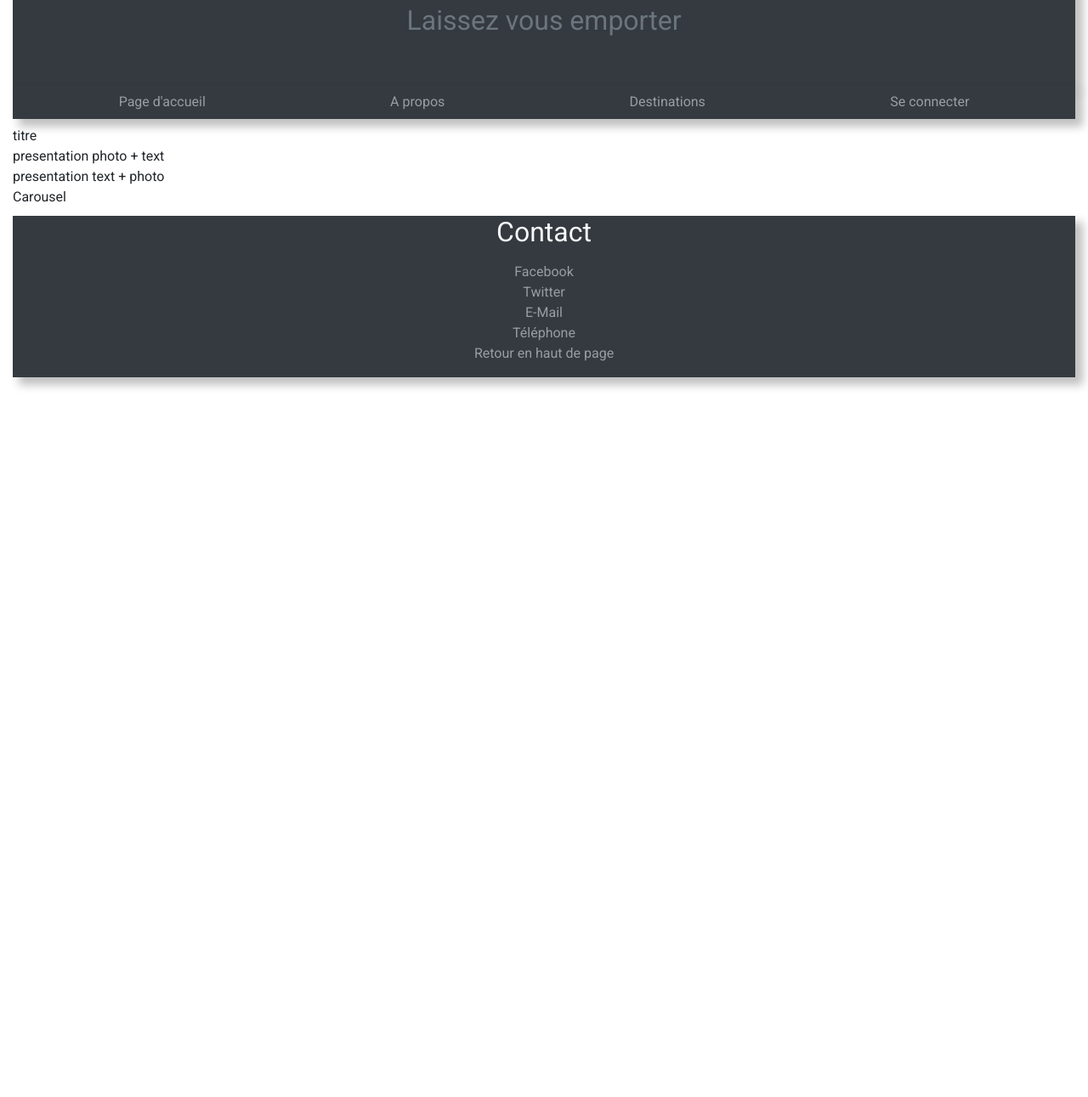
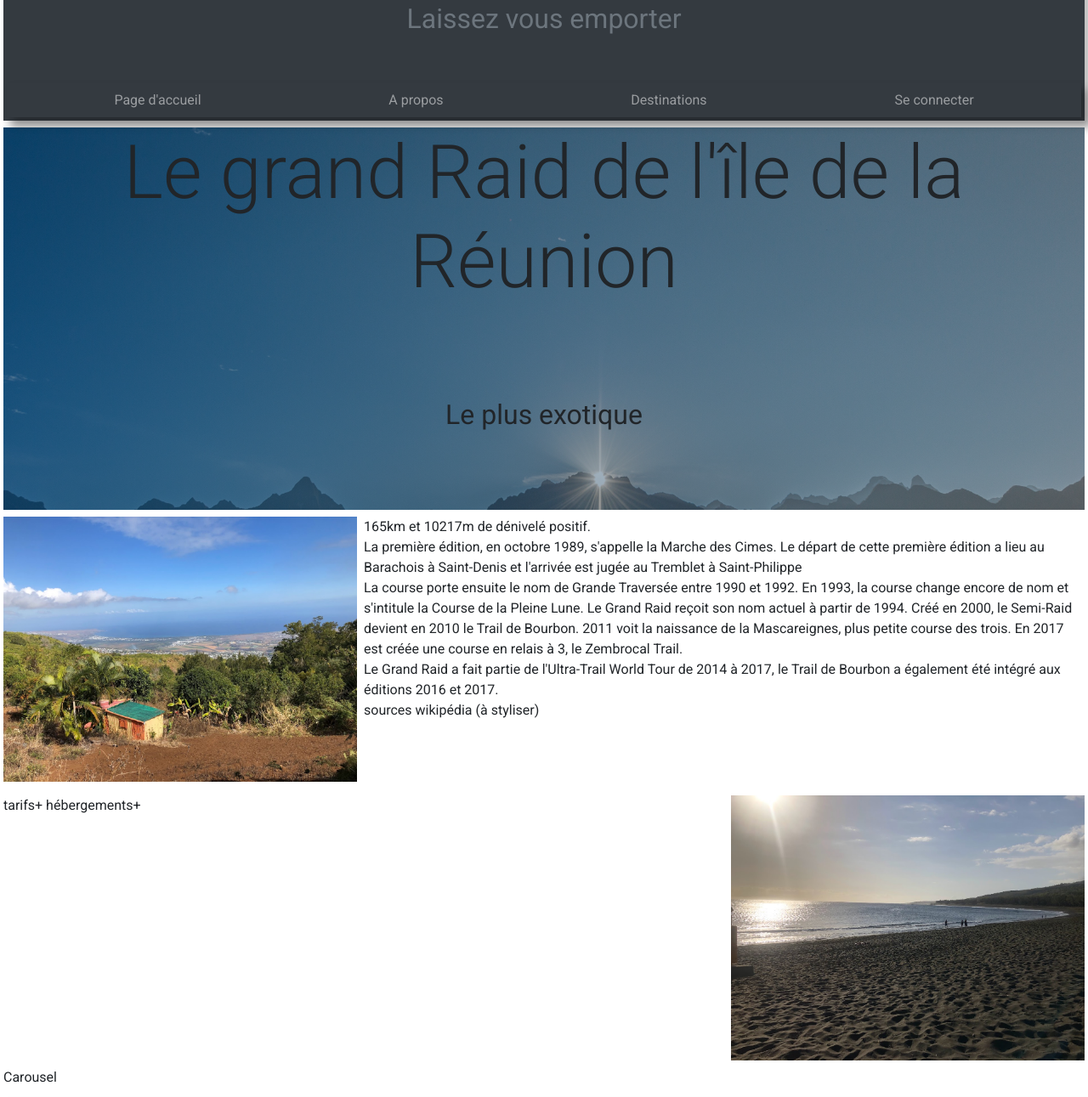
Before and after one commit to Jtaraconat/eval-studi-HTML-CSS, a plain HTML site: page reunion.html in a window 1280 px wide. Shown: the part 243-1534 px from the top of the page at 85% size. Before the commit the page ends 800 px from the top, so only its background shows below. Drawn offline with nearby package versions, Linux system fonts and the light colour scheme.

Commit message:
main layoiut
layout du main
début de contenu
ajout texts + img

```diff
--- a/reunion.css
+++ b/reunion.css
@@ -33,6 +33,18 @@ h2 {
   box-shadow: 8px 8px 10px 1px rgba(0, 0, 0, 0.25);
 }
 
+.reunion {
+  background: linear-gradient(
+      90deg,
+      rgba(6, 67, 114, 0.59) 0%,
+      rgba(149, 148, 148, 0.5) 100%
+    ),
+    url(reunion.jpg);
+  background-position: center;
+  background-size: cover;
+  height: 450px;
+}
+
 footer {
   margin-top: 10px;
   background-color: bisque;
--- a/reunion.html
+++ b/reunion.html
@@ -15,19 +15,14 @@
   </head>
   <body>
     <body>
-        <div class="container-fluid">
-            <div class="col p-0">
-            <header class="bg-dark">
+            <header class="bg-dark p-1 m-1">
               <div class="row m-0 p-0 pb-5">
                   <div class="header-wrap p-0">
                     <h1 class="text-center text-light">TRAIL RUNNERS ASSOCIATION</h1>
                     <h2 class="text-muted">Laissez vous emporter</h2>
                   </div>
               </div>
-            </header>
-
-            <main>
-                <div class="row p-0 m-0 mb-2 col-12 sticky-top" id="navigation">
+              <div class="row p-0 m-0 col-12 sticky-top" id="navigation">
                 <nav class="navbar position-sticky navbar-dark bg-dark col-12">
                   <ul class="navbar-nav d-flex flex-row justify-content-around col-12 text-white-50 p-0">
                     <li class="nav-item">
@@ -45,13 +40,45 @@
                   </ul>
                 </nav>
               </div>
-                <div>titre</div>
-                <article>presentation photo + text</article>
-                <article>presentation text + photo</article>
+            </header>
+
+            <main>
+              <div class="container-fluid p-1">
+                <div class="reunion row col-12 text-center m-0 p-0">
+                  <h1 class="display-2 text-center col-12">Le grand Raid de l'île de la Réunion</h1>
+                  <h2 class="text-center col-12 pt-3">Le plus exotique</h2>
+                </div>
+
+                <div class="row m-0">
+                  <article class="col-12 p-0 pt-2 pb-2">
+                    <div class="row m-0">
+                      <img src="reunion-montagne.jpeg" alt="photo reunion" class="col-4 p-0 pr-2">
+                      <p class="col-8 p-0">
+                        165km et 10217m de dénivelé positif. <br>
+                        La première édition, en octobre 1989, s'appelle la Marche des Cimes. Le départ de cette première édition a lieu au Barachois à Saint-Denis et l'arrivée est jugée au Tremblet à Saint-Philippe <br>
+                        La course porte ensuite le nom de Grande Traversée entre 1990 et 1992. En 1993, la course change encore de nom et s'intitule la Course de la Pleine Lune. Le Grand Raid reçoit son nom actuel à partir de 1994. Créé en 2000, le Semi-Raid devient en 2010 le Trail de Bourbon. 2011 voit la naissance de la Mascareignes, plus petite course des trois. En 2017 est créée une course en relais à 3, le Zembrocal Trail. <br>
+                        Le Grand Raid a fait partie de l'Ultra-Trail World Tour de 2014 à 2017, le Trail de Bourbon a également été intégré aux éditions 2016 et 2017. <br>
+                        sources wikipédia (à styliser)
+                    </p>
+                    </div>
+                  </article>
+                </div>
+
+                <div class="row m-0">
+                  <article class="col-12 p-0 pt-2 pb-2">
+                    <div class="row m-0">
+                      <p class="col-8 p-0">
+                        tarifs+
+                        hébergements+
+                      </p>
+                      <img src="reunion-mer.jpeg" alt="mer reunion" class="col-4 p-0 pl-2">
+                    </div>
+                  </article>
+                </div>
+
+                <div class="row m-0">
                 <section>Carousel</section>
-
-
-
+              </div>
             </main>
 
             <footer>
```
Also changed, not shown: reunion-mer.jpeg (added), reunion-montagne.jpeg (added), 1 other file. Lines whose indentation alone changed are shown as unchanged.
